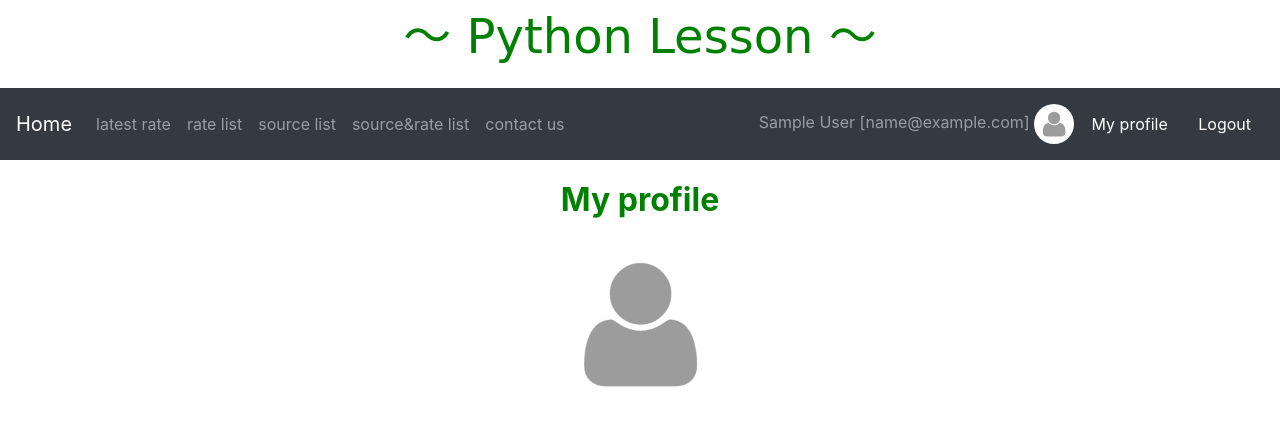
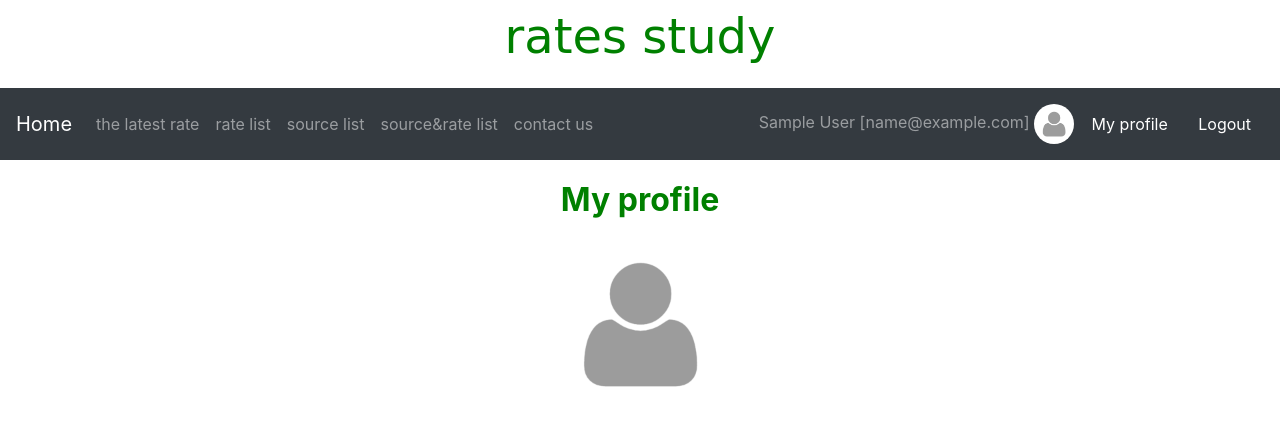
Before and after one commit to YoshioYabusaki/currency_JP, a Django app: page /accounts/my-profile/ in a window 1280 px wide. Shown: the top 423 px of the page. Run offline with Django 3.2, Linux system fonts and the light colour scheme; the visitor is signed in with stand-in values (Sample User, id 1); parts of the project's set-up code (start-up, migrations or seed data) failed here and were passed over; some libraries are stand-ins or nearby versions.

Commit message:
slight fix of templates

```diff
--- a/app/currency/templates/base.html
+++ b/app/currency/templates/base.html
@@ -6,7 +6,7 @@
 <head>
     <meta charset="UTF-8">
     <meta name="viewport" content="width=device-width, initial-scale=1, shrink-to-fit=no">
-    <title>～ Python Lesson ～</title>
+    <title>rates study</title>
 
     <!-- bootstrapのリンクはヘッドに。-->
     <link rel="stylesheet" href="{% static 'styles/bootstrap.min.css' %}">
@@ -18,7 +18,7 @@
 <body>
 <center>
 
-    <font size="8" style="color:green" face="Comic Sans MS">～ Python Lesson ～</font>
+    <font size="8" style="color:green" face="Comic Sans MS">rates study</font>
 
     <p>{% include 'includes/navbar.html' %}</p>  <!-- ナビゲーションバーを追加 -->
 
--- a/app/currency/templates/includes/navbar.html
+++ b/app/currency/templates/includes/navbar.html
@@ -30,8 +30,10 @@
     <ul class="navbar-nav mr-auto">
 
       <li class="nav-item">
-        <a class="nav-link" href="{% url 'currency:rate-latest' %}">latest rate</a>
+        <a class="nav-link" href="{% url 'currency:rate-latest' %}">the latest rate</a>
       </li>
+
+      {% if request.user.is_authenticated %}
         <li class="nav-item">
           <a class="nav-link" href="{% url 'currency:rate-list' %}">rate list</a>
         </li>
@@ -41,6 +43,8 @@
         <li class="nav-item">
           <a class="nav-link" href="{% url 'currency:source-and-rate-list' %}">source&rate list</a>
         </li>
+      {% endif %}
+
       <li class="nav-item">
         <a class="nav-link" href="{% url 'currency:contact-us-create' %}">contact us</a>
       </li>
```
Lines whose indentation alone changed are shown as unchanged.
